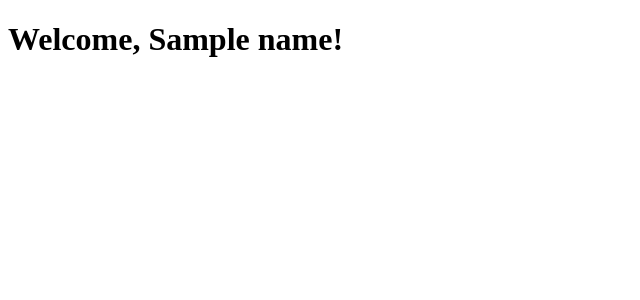
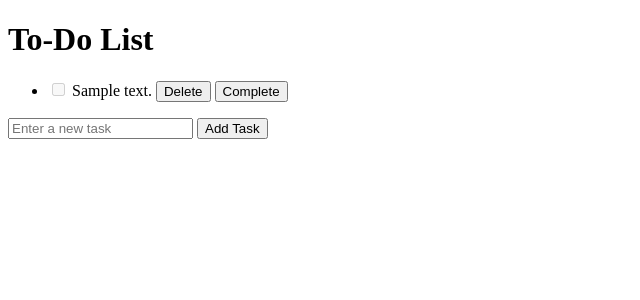
Before and after one commit to interleap-team/flask-activity-template, a Flask app: template project/templates/home.html in a window 1280 px wide. Shown: the top 300 px of the page, without its empty margins (0-640 px from the left). Run offline with Flask 3, Linux system fonts and the light colour scheme; the template is opened without the code that fills it: most values are stand-ins (such as "Sample title", 1, 10 or a date in 2020).

Commit message:
hrishikesh_malagi_activity_9th_OCTOBER_2024

```diff
--- a/project/app.py
+++ b/project/app.py
@@ -1,3 +1,35 @@
-# TODO Build the app.py file along with the template.html file to create a simple To-Do List app
-# The app should have routes for adding a task, and should show a list of tasks
-# Everything you have learned above will be useful for this task
+from flask import Flask, render_template, request, redirect, url_for
+
+app = Flask(__name__)
+
+class Task:
+    def __init__(self, description):
+        self.description = description
+        self.completed = False
+
+tasks = []
+
+@app.route('/')
+def home():
+    return render_template('home.html', tasks=tasks)
+
+@app.route('/add', methods=['POST'])
+def add_task():
+    task_description = request.form['task']
+    tasks.append(Task(task_description))
+    return redirect(url_for('home'))
+
+@app.route('/delete/<int:task_id>', methods=['POST'])
+def delete_task(task_id):
+    if 0 <= task_id < len(tasks):
+        tasks.pop(task_id)
+    return redirect(url_for('home'))
+
+@app.route('/complete/<int:task_id>', methods=['POST'])
+def complete_task(task_id):
+    if 0 <= task_id < len(tasks):
+        tasks[task_id].completed = True
+    return redirect(url_for('home'))
+
+if __name__ == '__main__':
+    app.run(debug=True)
--- a/project/templates/home.html
+++ b/project/templates/home.html
@@ -1,2 +1,29 @@
-<!-- TODO Build the home.html as per the instructions in README.md -->
-<!-- TODO Make the simple HTML structure -->
+<!DOCTYPE html>
+<html>
+<head>
+    <title>To-Do List</title>
+</head>
+<body>
+    <h1>To-Do List</h1>
+    <ul>
+        {% for task in tasks %}
+            <li>
+                <input type="checkbox" {% if task.completed %}checked{% endif %} disabled>
+                <span {% if task.completed %}style="text-decoration: line-through;"{% endif %}>{{ task.description }}</span>
+                <form action="/delete/{{ loop.index0 }}" method="POST" style="display:inline;">
+                    <button type="submit">Delete</button>
+                </form>
+                {% if not task.completed %}
+                    <form action="/complete/{{ loop.index0 }}" method="POST" style="display:inline;">
+                        <button type="submit">Complete</button>
+                    </form>
+                {% endif %}
+            </li>
+        {% endfor %}
+    </ul>
+    <form action="/add" method="POST">
+        <input type="text" name="task" placeholder="Enter a new task" required>
+        <button type="submit">Add Task</button>
+    </form>
+</body>
+</html>
```
